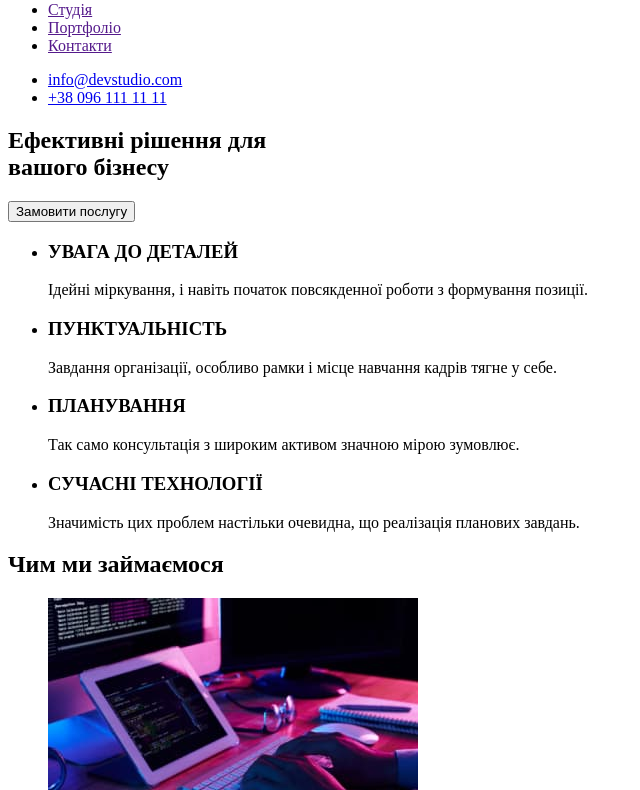
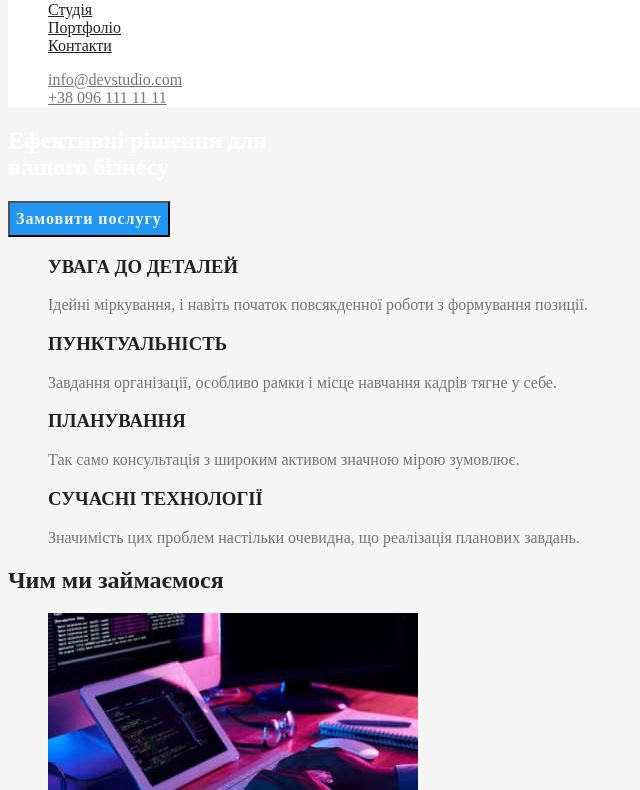
Before and after one commit to Alina-Pyrohova/goit-markup-hw-02, a plain HTML site: page index.html in a window 1280 px wide. Shown: the part 41-831 px from the top of the page, without its empty margins (0-640 px from the left). Drawn offline with Linux system fonts and the light colour scheme.

Commit message:
додала css (до нашої команди)

```diff
--- /dev/null
+++ b/css/styles.css
@@ -0,0 +1,100 @@
+/* цвет основного текста (абзцы) (primary) #757575 */
+/* вторичны цвет текста (заголовки) (title) #212121; */
+/* акцент (выделения голубым) (accent-text) #2196F3; */
+/*основной фон (якости, чем занимаемся)
+(primary-background-color) #F5F5F5 */
+/* второстепенный фон (наша команда)
+(secondary-background-color) #F5F4FA */
+/*дополнительный цвет текста (Stydio)
+(secondary-text-color) #000000*/
+
+
+
+:root {
+    --primary-text-color: #757575;
+    --title-text-color: #212121;
+    --accent-text-color: #2196F3;
+    --primary-background-color: #F5F5F5;
+    --secondary-background-color:#F5F4FA;
+    --secondary-background-studio:#2F303A;
+    --secondary-text-color: #000000;
+}
+
+.list {
+    list-style: none;
+}
+
+body {
+    color: var(--primary-text-color);
+    background-color: var(--primary-background-color) ;
+}
+
+header {
+   background-color: #FFFFFF;
+}
+.logo {
+    color: var(--accent-text-color);
+}
+.nav-color {
+    color: var(--secondary-text-color);
+}
+
+
+
+/* site nav */
+
+.site-nav .link {
+    color: var(--title-text-color);
+}
+.site-nav .link:hover,
+.site-nav .link:focus {
+    color: var(--accent-text-color);
+}
+
+/*contact nav*/
+.contact-nav .link {
+    color: var(--primary-text-color);
+}
+.contact-nav .link:hover,
+.contact-nav .link:focus {
+    color: var(--accent-text-color);
+}
+
+/* Hero*/
+.hero-title {
+    color: #FFFFFF;
+}
+.button-title {
+    background: var(--accent-text-color);
+    color: var(--primary-background-color);
+    font-family: inherit;
+    font-weight: 700;
+    font-size: 16px;
+    line-height: 1.88;
+    letter-spacing: 0.06em;
+    cursor: pointer;
+}
+
+/*.button-title:hover,
+.button-title:focus {
+    color: var(--accent-text-color)
+}*/
+
+/* section*/
+.section-title {
+    color:var(--title-text-color);
+}
+
+/*Якості*/
+.list-title .title {
+ color: var(--title-text-color);
+}
+
+/*Команда*/
+
+.section-team {
+    background: var(--secondary-background-color);
+}
+
+.information-title {
+    color: var(--title-text-color);
--- a/index.html
+++ b/index.html
@@ -5,82 +5,83 @@
     <meta http-equiv="X-UA-Compatible" content="IE=edge" />
     <meta name="viewport" content="width=device-width, initial-scale=1.0" />
     <title>Web Studio</title>
+    <link rel="stylesheet" href="./css/styles.css">
   </head>
-  <body>
+  <body class="page">
     <header>
       <nav>
-        <a lang="en" href="./index.html">Web <span>Studio</span> </a>
-        <ul>
-          <li><a href="">Студія</a></li>
-          <li><a href="">Портфоліо</a></li>
-          <li><a href="">Контакти</a></li>
+        <a lang="en" href="./index.html" class="logo">Web <span class="nav-color">Studio</span> </a>
+        <ul class="site-nav list">
+          <li><a href="./index.html" class="link studio-link">Студія</a></li>
+          <li><a href="./portfolio.html" class="link">Портфоліо</a></li>
+          <li><a href="" class="link">Контакти</a></li>
         </ul>
       </nav>
-      <ul>
-        <li><a href="mailto:info@devstudio.com">info@devstudio.com</a></li>
-        <li><a href="tel:+380961111111">+38 096 111 11 11</a></li>
+      <ul class="contact-nav list">
+        <li><a href="mailto:info@devstudio.com" class="link">info@devstudio.com</a></li>
+        <li><a href="tel:+380961111111" class="link">+38 096 111 11 11</a></li>
       </ul>
     </header>
     <main>
       <!--Hero section-->
-      <section>
-        <h1>Ефективні рішення для <br />вашого бізнесу</h1>
-        <button type="button">Замовити послугу</button>
+      <section class="hero">
+        <h1 class="hero-title">Ефективні рішення для <br />вашого бізнесу</h1>
+        <button type="button" class="button-title">Замовити послугу</button>
       </section>
 
       <!--Секція якості-->
-      <section>
-        <h2 hidden>Якості</h2>
-        <ul>
+      <section class="section">
+        <h2 hidden class="section-title">Якості</h2>
+        <ul class="list-title list">
           <li>
-            <h3>УВАГА ДО ДЕТАЛЕЙ</h3>
+            <h3 class="title">УВАГА ДО ДЕТАЛЕЙ</h3>
             <p>Ідейні міркування, і навіть початок повсякденної роботи з формування позиції.</p>
           </li>
           <li>
-            <h3>ПУНКТУАЛЬНІСТЬ</h3>
+            <h3 class="title">ПУНКТУАЛЬНІСТЬ</h3>
             <p>Завдання організації, особливо рамки і місце навчання кадрів тягне у себе.</p>
           </li>
           <li>
-            <h3>ПЛАНУВАННЯ</h3>
+            <h3 class="title">ПЛАНУВАННЯ</h3>
             <p>Так само консультація з широким активом значною мірою зумовлює.</p>
           </li>
           <li>
-            <h3>СУЧАСНІ ТЕХНОЛОГІЇ</h3>
+            <h3 class="title">СУЧАСНІ ТЕХНОЛОГІЇ</h3>
             <p>Значимість цих проблем настільки очевидна, що реалізація планових завдань.</p>
           </li>
         </ul>
       </section>
       <!--Секція послуги-->
-      <section>
-        <h2>Чим ми займаємося</h2>
-        <ul>
+      <section class="section">
+        <h2 class="section-title">Чим ми займаємося</h2>
+        <ul class="list">
           <li><img src="./images/img1.jpg" alt="людина пише код сайта" width="370" /></li>
           <li><img src="./images/img2.jpg" alt="людина малює макет сайта" width="370" /></li>
           <li><img src="./images/img3.jpg" alt="людина робить дизайн сайта" width="370" /></li>
         </ul>
       </section>
       <!--Наша команда-->
-      <section>
-        <h2>Наша команда</h2>
-        <ul>
+      <section class="section">
+        <h2 class="section-title">Наша команда</h2>
+        <ul class="list-title list">
           <li>
             <img src="./images/product-designer.jpg" alt="Ігор Дем'яненко фото" width="270" />
-            <h3>Ігор Дем'яненко</h3>
+            <h3 class="title">Ігор Дем'яненко</h3>
             <p lang="en">Product Designer</p>
           </li>
           <li>
             <img src="./images/frontend-developer.jpg" alt="Ольга Рєпіна фото" width="270" />
-            <h3>Ольга Рєпіна</h3>
+            <h3 class="title">Ольга Рєпіна</h3>
             <p lang="en">Frontend Developer</p>
           </li>
           <li>
             <img src="./images/marketing.jpg" alt="Микола Тарасов фото" width="270" />
-            <h3>Микола Тарасов</h3>
+            <h3 class="title">Микола Тарасов</h3>
             <p lang="en">Marketing</p>
           </li>
           <li>
             <img src="./images/ul-designer.jpg" alt="Михайло Єрмаков фото" width="270" />
-            <h3>Михайло Єрмаков</h3>
+            <h3 class="title">Михайло Єрмаков</h3>
             <p lang="en">UI Designer</p>
           </li>
         </ul>
@@ -90,7 +91,7 @@
       <!--Контакти-->
       <a lang="en" href="./index.html">Web <span>Studio</span> </a>
       <address>
-        <ul>
+        <ul class="address-list list">
           <li>
             <a
               href="https://goo.gl/maps/1wzfTrZcwWFu8a3X7"
```
Also changed, not shown: portfolio.html (added).
